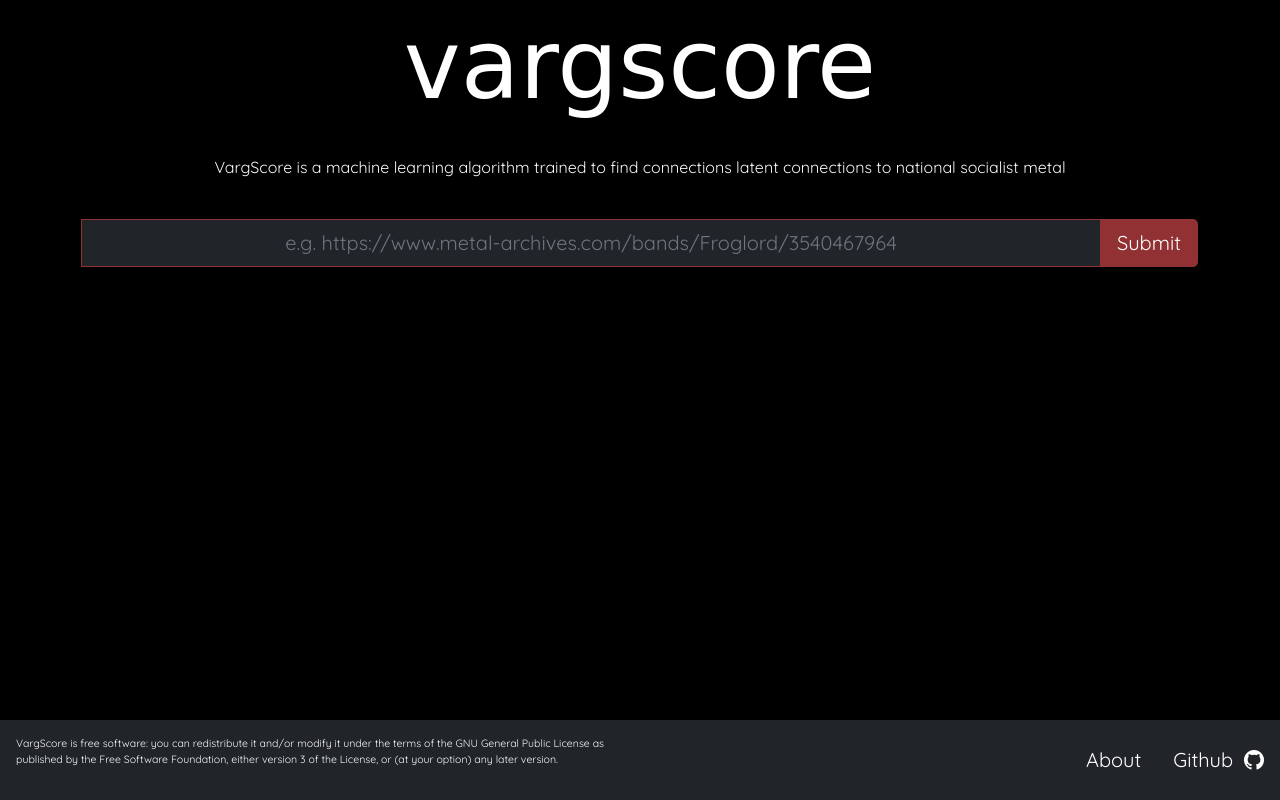
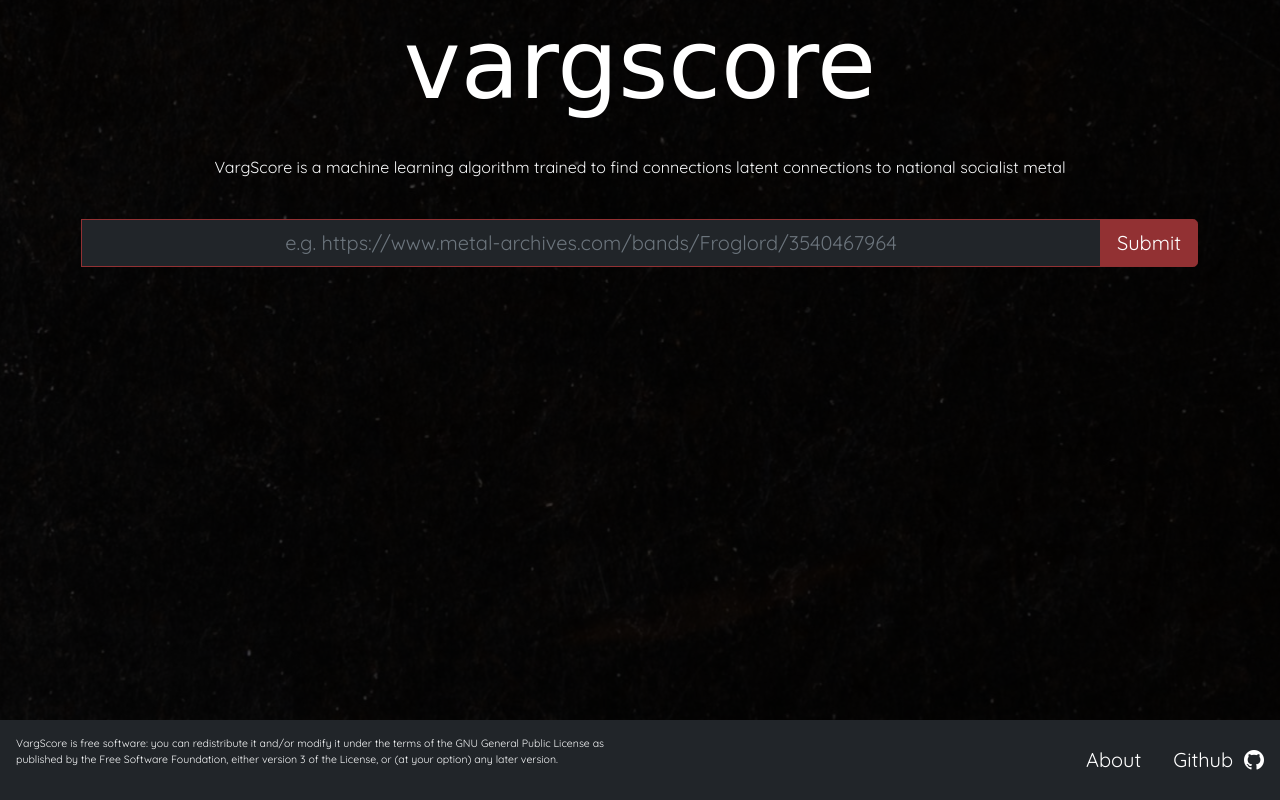
Before and after one commit to jonathanhild/metal-panopto, a Flask app: page / in a window 1280 px wide. Run offline with Flask 2, Linux system fonts and the light colour scheme; parts of the project's set-up code (start-up, migrations or seed data) failed here and were passed over; some web fonts are replaced.

Commit message:
add background image

```diff
--- a/static/css/main.css
+++ b/static/css/main.css
@@ -23,7 +23,11 @@
  body{
     font-family: 'Quicksand', sans-serif;
     text-align: center;
-    background-color: black;
+    background: linear-gradient(
+       rgba(0, 0, 0, 0.75),
+       rgba(0, 0, 0, 0.75)),
+       url('../img/bg.jpg'
+       ) no-repeat center center fixed;
  }
 
 ::selection, ::-moz-selection{
```
Also changed, not shown: static/img/bg.jpg (added).
